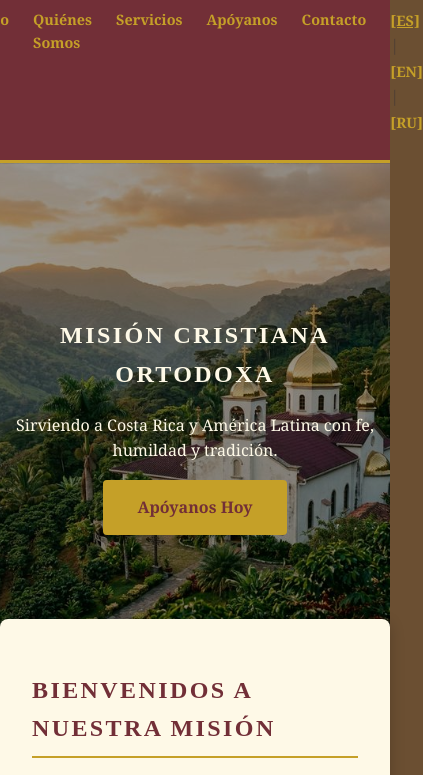
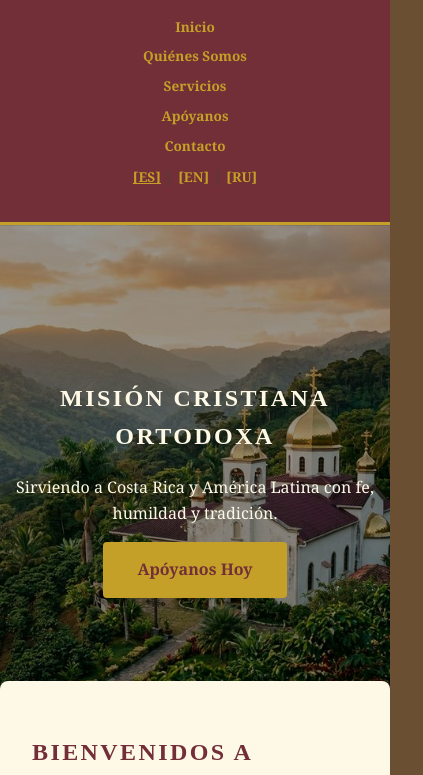
Before and after one commit to Burrit0000000/OrthodoxCr, a plain HTML site: page index.html in a window 390 px wide. Shown: the part 120-895 px from the top of the page, 423 px wide, since content can reach past the window. Drawn offline with Linux system fonts and the light colour scheme.

Commit message:
Enhance mobile responsiveness and navigation stacking

```diff
--- a/css/style.css
+++ b/css/style.css
@@ -55,10 +55,7 @@ h1, h2, h3, .nav-link {
 header {
     background-color: var(--wine);
     border-bottom: 3px solid var(--gold);
-    padding: 1rem 0;
-    position: sticky;
-    top: 0;
-    z-index: 1000;
+    padding: 1.5rem 0;
 }
 
 nav {
@@ -66,19 +63,39 @@ nav {
     justify-content: center;
     gap: 1.5rem;
     padding: 0.5rem;
+    flex-wrap: wrap; /* Allows stacking on mobile */
 }
 
 nav a {
     color: var(--gold);
     text-decoration: none;
     font-weight: bold;
-    font-size: 0.9rem;
-    transition: color 0.3s ease;
+    font-size: 0.85rem;
+    transition: all 0.3s ease;
+    white-space: nowrap;
 }
 
 nav a:hover {
     color: var(--cream);
+    transform: scale(1.05);
 }
+
+@media (max-width: 600px) {
+    nav {
+        flex-direction: column;
+        align-items: center;
+        gap: 0.5rem;
+    }
+
+    .hero {
+        height: 50vh;
+    }
+
+    .mission-grid {
+        grid-template-columns: 1fr !important;
+    }
+}
+
 
 /* Hero Section */
 .hero {
```
